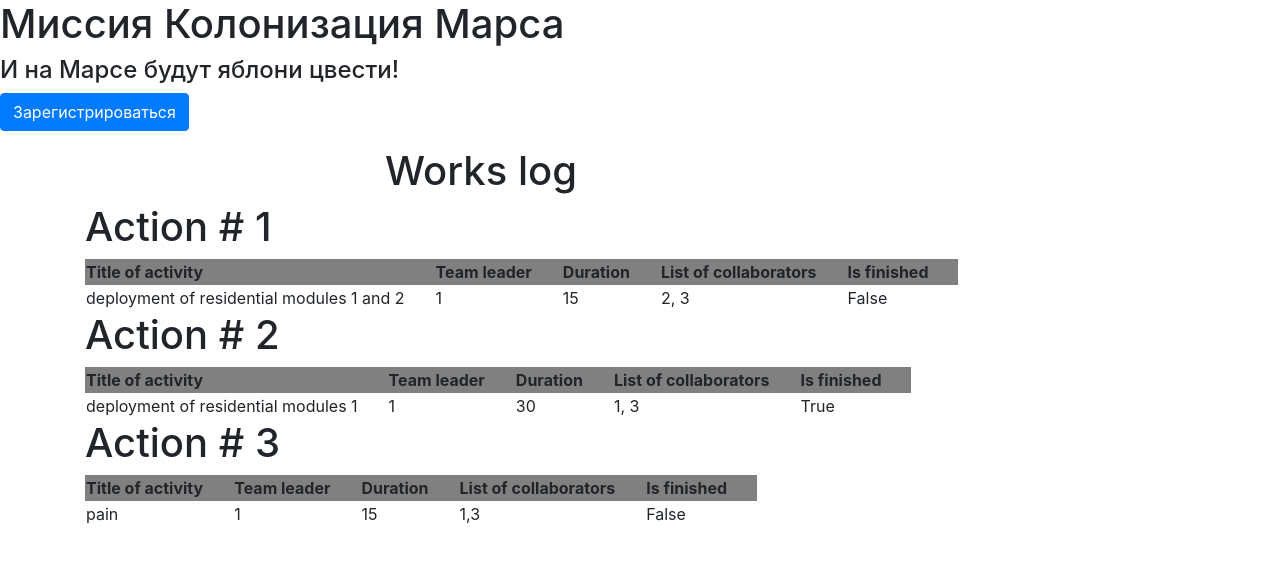
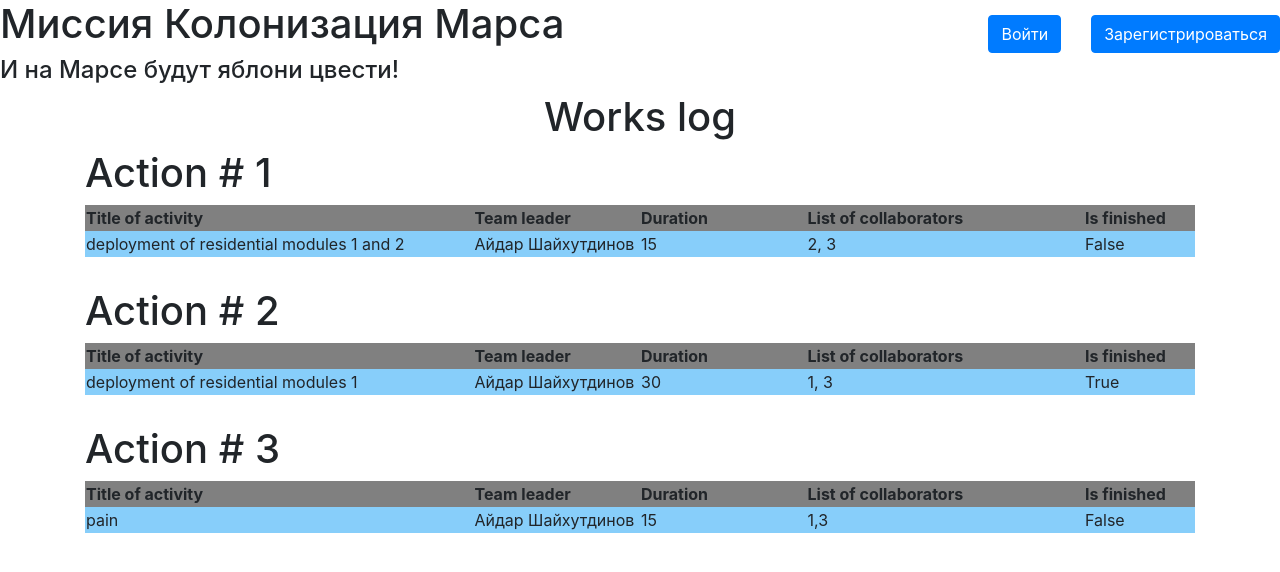
Before and after one commit to ShaikhutdinovAydar/WEB-Flask-sqlalchemy_login, a Flask app: page / in a window 1280 px wide. Shown: the top 572 px of the page. Run offline with Flask 2, Linux system fonts and the light colour scheme; data comes from the database, SQL or seed files in the repository; both versions use the stored data as it was after the commit; some libraries are stand-ins or nearby versions.

Commit message:
Полностью классная работа
Полностью классная работа

```diff
--- a/Web_login#4,5/server.py
+++ b/Web_login#4,5/server.py
@@ -3,7 +3,8 @@ from flask import Flask, render_template
 import datetime
 from data.jobs import Jobs
 from flask import Flask, render_template, request
-from flask_login import LoginManager, login_user, current_user
+from flask_login import LoginManager, login_user, current_user, logout_user, \
+    login_required
 from flask_wtf import FlaskForm
 from werkzeug.utils import redirect
 from wtforms import PasswordField, BooleanField, SubmitField, StringField
@@ -46,7 +47,8 @@ class AddingJob(FlaskForm):
 class RegisterForm(FlaskForm):
     email = EmailField('Login / email', validators=[DataRequired()])
     password = PasswordField('Password', validators=[DataRequired()])
-    password_again = PasswordField('Repeat Password', validators=[DataRequired()])
+    password_again = PasswordField('Repeat Password',
+                                   validators=[DataRequired()])
     surname = StringField('Surname', validators=[DataRequired()])
     name = StringField('Name', validators=[DataRequired()])
     age = StringField('Age', validators=[DataRequired()])
@@ -62,6 +64,8 @@ def g():
     connect = db_session.create_session()
     listt = []
     for user in connect.query(Jobs):
+        name = connect.query(User).filter(User.id == user.team_leader).first()
+        user.team_leader = name.name
         listt.append(user)
     return render_template('jobs.html', listt=listt)
 
@@ -69,7 +73,6 @@ def g():
 @app.route('/register', methods=['GET', 'POST'])
 def register():
     form = RegisterForm()
-    print(1)
     if form.validate_on_submit():
         if form.password.data != form.password_again.data:
             return render_template('register.html', title='Регистрация',
@@ -97,6 +100,13 @@ def register():
     return render_template('register.html', title='Регистрация', form=form)
 
 
+@app.route('/logout')
+@login_required
+def logout():
+    logout_user()
+    return redirect("/")
+
+
 @app.route('/adding_job', methods=['GET', 'POST'])
 def adding_job():
     form = AddingJob()
@@ -110,6 +120,7 @@ def adding_job():
             is_finished=form.is_finished.data
         )
         connect.add(job)
+        connect.merge(current_user)
         connect.commit()
         return redirect("/")
     return render_template('adding_job.html', title='Регистрация', form=form)
--- a/Web_login#4,5/templates/base.html
+++ b/Web_login#4,5/templates/base.html
@@ -18,15 +18,14 @@
             crossorigin="anonymous"></script>
 </head>
 <body>
-<h1>Миссия Колонизация Марса</h1>
+<h1 style="display: inline-block">Миссия Колонизация Марса</h1>
+{% if current_user.is_authenticated %}
+    <a class="navbar-brand" href="/logout" style="float: right; margin-top:15px; margin-right: 30px">{{ current_user.name }}</a>
+{% else %}
+    <a class="btn btn-primary " href="/register" style="float: right; margin-top:15px; display: inline-block">Зарегистрироваться</a>
+    <a class="btn btn-primary " href="/login" style="float: right; margin-top:15px; display: inline-block; margin-right: 30px">Войти</a>
+{% endif %}
 <h4>И на Марсе будут яблони цвести!</h4>
-{% if current_user.is_authenticated %}
-    <a class="navbar-brand" href="/logout">{{ current_user.name }}</a>
-{% else %}
-    <p>
-        <a class="btn btn-primary " href="/register">Зарегистрироваться</a>
-    </p>
-{% endif %}
 <div class="container">
     {% block content %}
     {% endblock %}
--- a/Web_login#4,5/templates/jobs.html
+++ b/Web_login#4,5/templates/jobs.html
@@ -1,31 +1,31 @@
 {% extends "base.html" %}
 
 {% block content %}
-    <h1 style="margin-left: 300px;">Works log</h1>
+    <h1 class="text-center">Works log</h1>
     {%for i in listt%}
         <h1>Action # {{i.id}}</h1>
-        <table style="margin-bottom: 30px width: 100%">
+        <table style="width: 100%; margin-bottom:30px">
         <tr style="background-color: grey">
-            <th style="padding-right: 30px">Title of activity</th>
-            <th style="padding-right: 30px">Team leader</th>
-            <th style="padding-right: 30px">Duration</th>
-            <th style="padding-right: 30px">List of collaborators</th>
-            <th style="padding-right: 30px">Is finished</th>
+            <th style="width: 35%;">Title of activity</th>
+            <th style="width: 15%;">Team leader</th>
+            <th style="width: 15%;">Duration</th>
+            <th style="width: 25%;">List of collaborators</th>
+            <th style="width: 10%;">Is finished</th>
         </tr>
-        <tr>
-            <td style="padding-right: 30px">
+        <tr style="background-color: #87cefa">
+            <td style="width: 35%;">
                 <span>{{i.job}}</span>
             </td>
-            <td style="padding-right: 30px">
+            <td style="width: 15%;">
                 <span>{{i.team_leader}}</span>
             </td>
-            <td style="padding-right: 30px">
+            <td style="width: 15%;">
                 <span>{{i.work_size}}</span>
             </td>
-            <td style="padding-right: 30px">
+            <td style="width: 25%;">
                 <span>{{i.collaborators}}</span>
             </td>
-            <td style="padding-right: 30px">
+            <td style="width: 10%;">
                 <span>{{i.is_finished}}</span>
             </td>
         </tr>
```
Also changed, not shown: Web_login#4,5/db/main_data_base.db, 1 other file.
